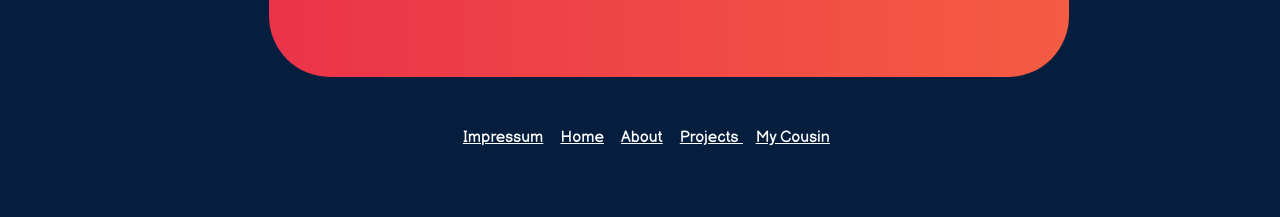
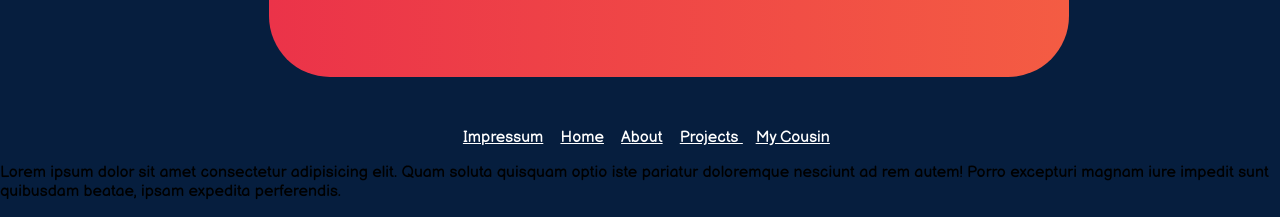
Before and after one commit to Jonansch/Website, a plain HTML site: page projects.html in a window 1280 px wide. Shown: the part 1930-2147 px from the top of the page. Before the commit the page ends 2077 px from the top, so only its background shows below. Drawn offline with Linux system fonts and the light colour scheme.

Commit message:
second commit#

```diff
--- a/projects.html
+++ b/projects.html
@@ -174,6 +174,8 @@
             <a id="ap" href="impressum.html">Impressum</a> <a id="ap" href="index.html">Home</a> <a id="ap" href="about.html">About</a> <a id="ap" href="projects.html">Projects <a id="ap" href="https://thetobias.netlify.app">My Cousin</a>
         </footer>
 
+        <p>Lorem ipsum dolor sit amet consectetur adipisicing elit. Quam soluta quisquam optio iste pariatur doloremque nesciunt ad rem autem! Porro excepturi magnam iure impedit sunt quibusdam beatae, ipsam expedita perferendis.</p>
+
     </body>
 
 </html>
```
